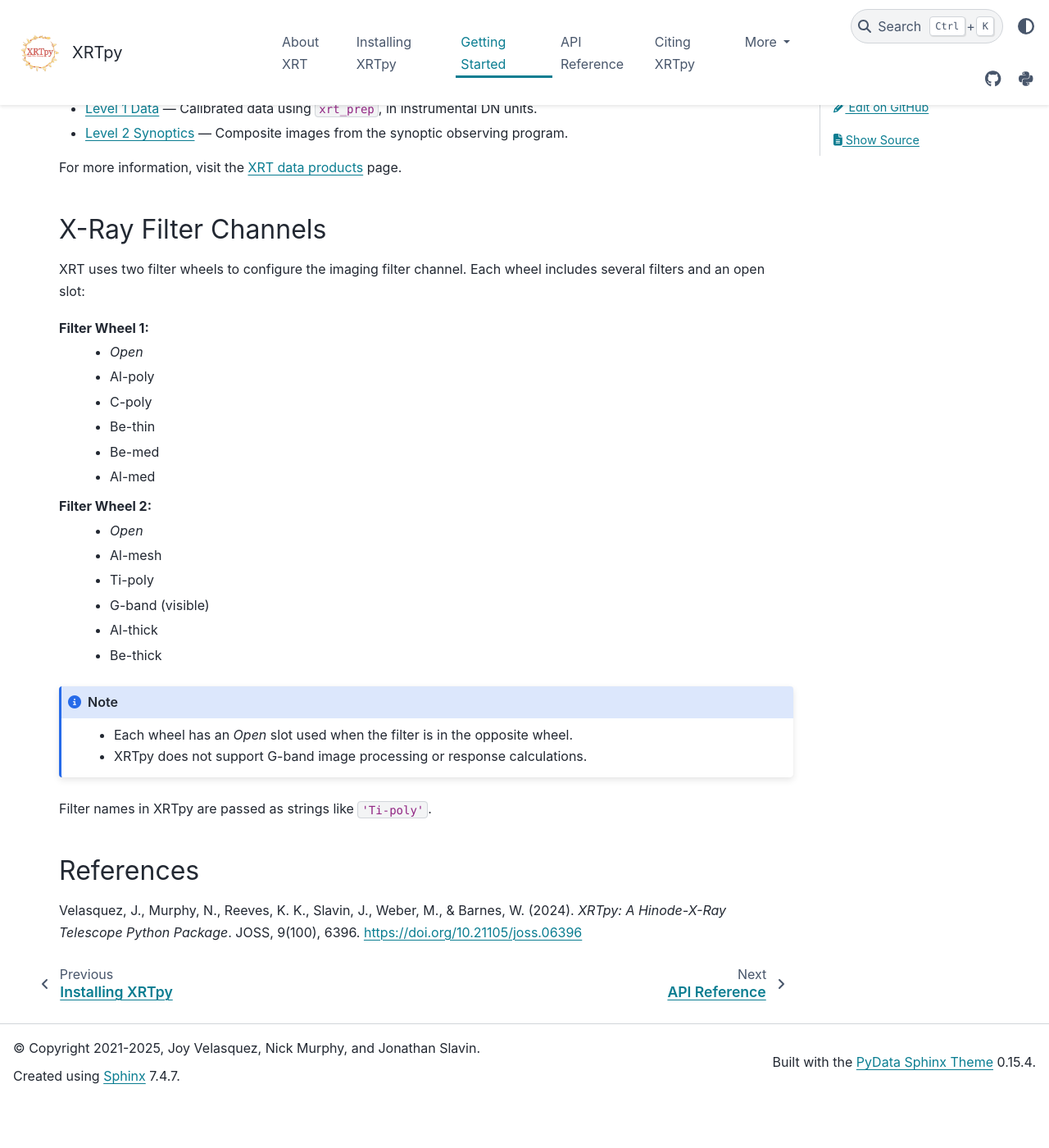
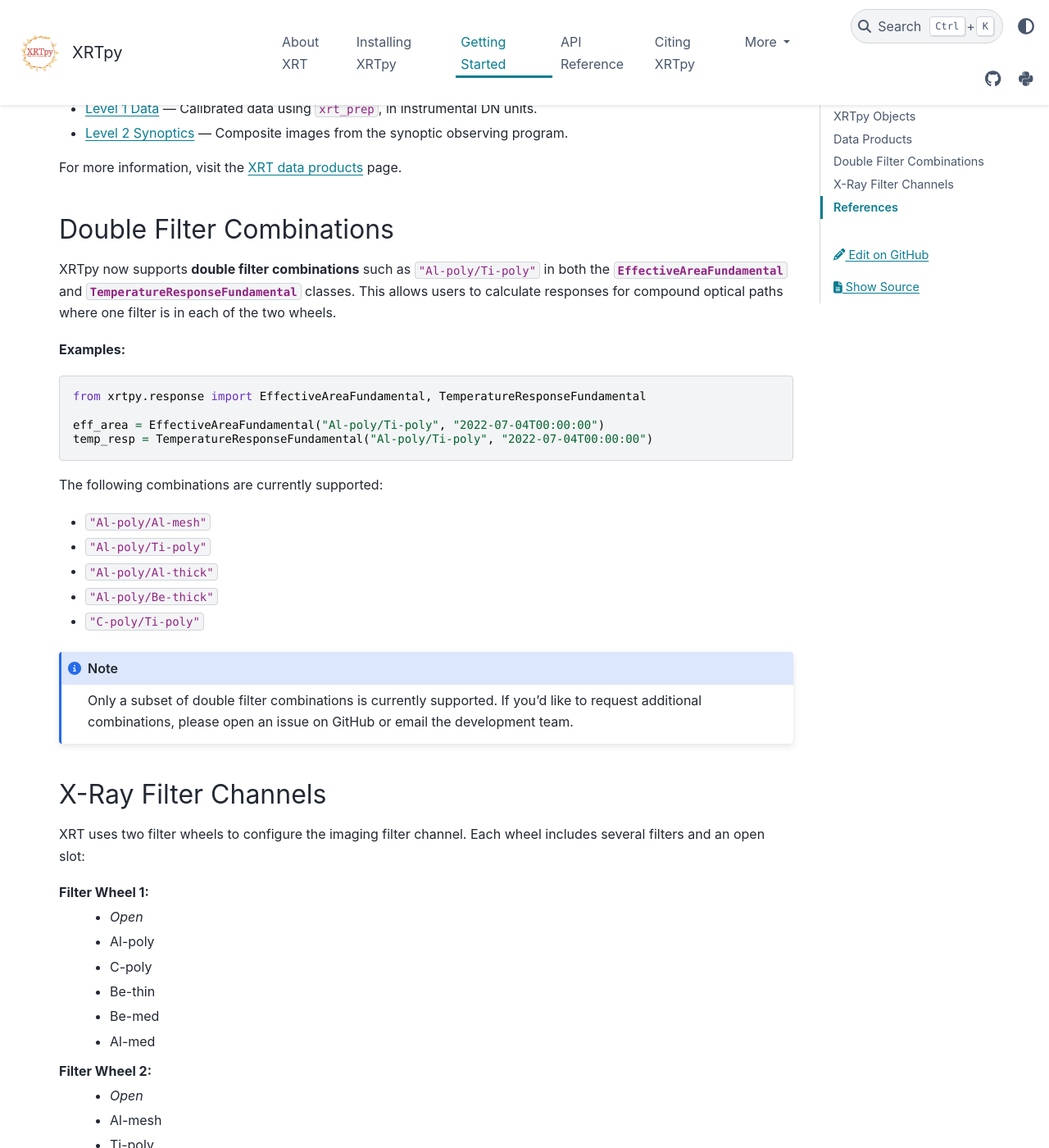
Before and after one commit to HinodeXRT/xrtpy, a Sphinx documentation site: the page built from docs/getting_started.rst, in a window 1280 px wide and 1400 px high, scrolled down 2279 px. Shown: the whole window at 82% size. Built offline with Sphinx 7.4.7 and the PyData theme 0.15.4, drawn with Linux system fonts in a browser that asks for light colours; pages that are not in the unit, such as notebooks, are missing from menus; the version number could not be read and is left out; cross-references to code outside the pages are shown as plain code; before the commit the page ends 3621 px from its top, so only the background shows below that.

Commit message:
Add text for Double Filter Combinations

```diff
--- a/docs/getting_started.rst
+++ b/docs/getting_started.rst
@@ -91,6 +91,32 @@ XRT data products are available through the XRT website. These include:
 
 For more information, visit the `XRT data products`_ page.
 
+Double Filter Combinations
+**************************
+
+XRTpy now supports **double filter combinations** such as ``"Al-poly/Ti-poly"`` in both the `EffectiveAreaFundamental` and `TemperatureResponseFundamental` classes. This allows users to calculate responses for compound optical paths where one filter is in each of the two wheels.
+
+**Examples:**
+
+.. code-block:: python
+
+   from xrtpy.response import EffectiveAreaFundamental, TemperatureResponseFundamental
+
+   eff_area = EffectiveAreaFundamental("Al-poly/Ti-poly", "2022-07-04T00:00:00")
+   temp_resp = TemperatureResponseFundamental("Al-poly/Ti-poly", "2022-07-04T00:00:00")
+
+The following combinations are currently supported:
+
+- ``"Al-poly/Al-mesh"``
+- ``"Al-poly/Ti-poly"``
+- ``"Al-poly/Al-thick"``
+- ``"Al-poly/Be-thick"``
+- ``"C-poly/Ti-poly"``
+
+.. note::
+   Only a subset of double filter combinations is currently supported. If you'd like to request additional combinations, please open an issue on GitHub or email the development team.
+
+
 X-Ray Filter Channels
 *********************
 
```
